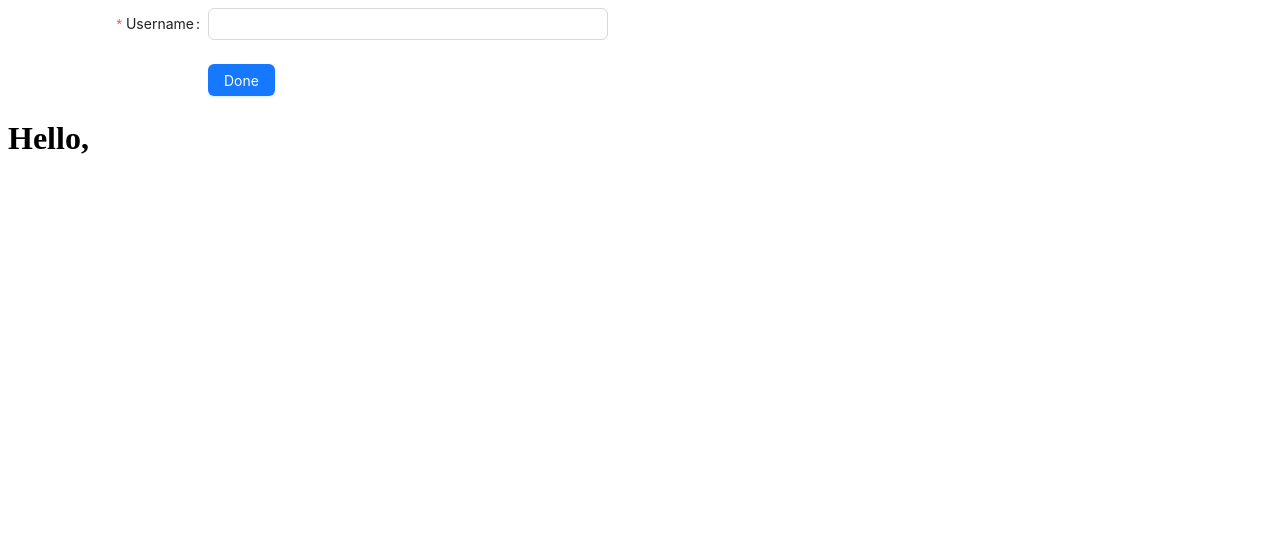
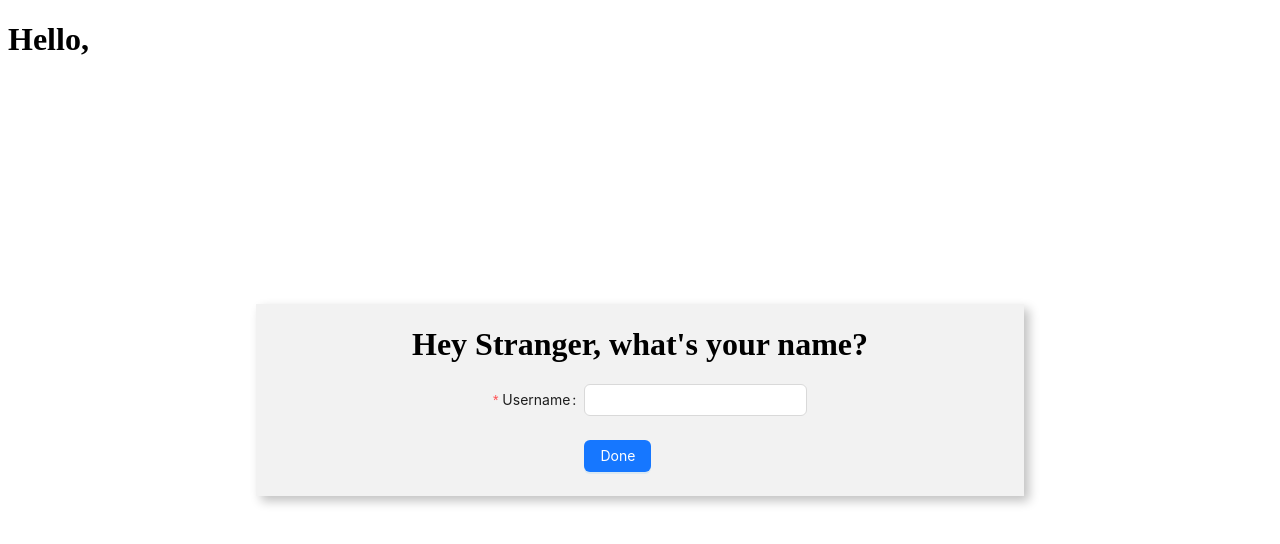
Before and after one commit to Alastair7/stimate, a React (Vite) app in the folder stimate-client/: page / in a window 1280 px wide. Shown: the top 544 px of the page. Built offline with nearby package versions, Linux system fonts and the light colour scheme.

Commit message:
STIMATE: add CSS to UsernameForm component

```diff
--- a/stimate-client/src/Features/UsernameForm/UsernameForm.tsx
+++ b/stimate-client/src/Features/UsernameForm/UsernameForm.tsx
@@ -1,5 +1,6 @@
 import { Button, Form, FormProps, Input } from "antd";
 import { setUsername } from "./domain";
+import "./usernameForm.css";
 type FieldType = {
   username: string;
 };
@@ -16,6 +17,8 @@ const UsernameForm = ({ setShowUsernameForm }: Props) => {
   };
 
   return (
+    <div className="username_form__wrapper">
+      <h1>Hey Stranger, what's your name?</h1>
       <Form
         name="basic"
         autoComplete="off"
@@ -38,6 +41,7 @@ const UsernameForm = ({ setShowUsernameForm }: Props) => {
           </Button>
         </Form.Item>
       </Form>
+    </div>
   );
 };
 
--- /dev/null
+++ b/stimate-client/src/Features/UsernameForm/usernameForm.css
@@ -0,0 +1,16 @@
+.username_form__wrapper {
+  position: absolute;
+  display: flex;
+  flex-direction: column;
+  align-items: center;
+  justify-content: center;
+  box-shadow: 5px 5px 10px #c1c1c1;
+  background-color: #f2f2f2;
+  left: 0;
+  right: 0;
+  top: 0;
+  bottom: 0;
+  margin: auto;
+  width: 48em;
+  height: fit-content;
+}
```
Lines whose indentation alone changed are shown as unchanged.
